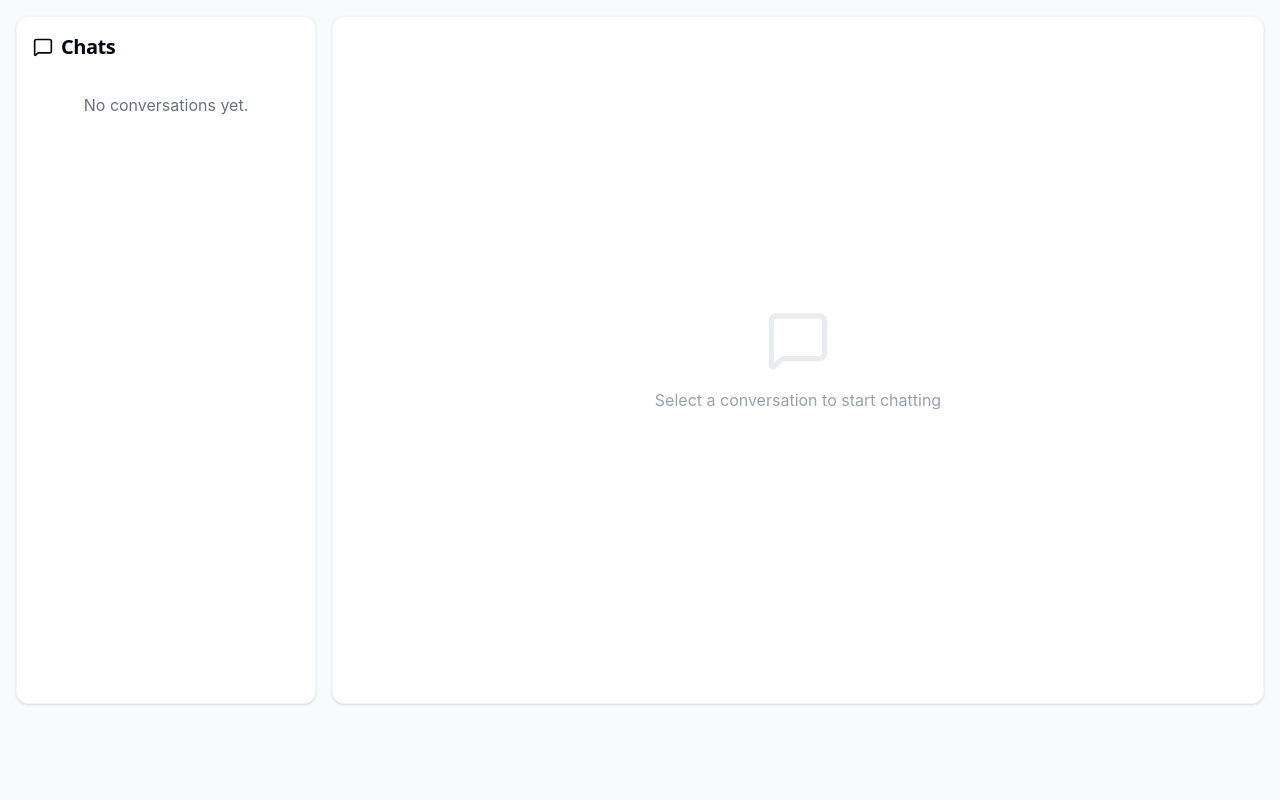
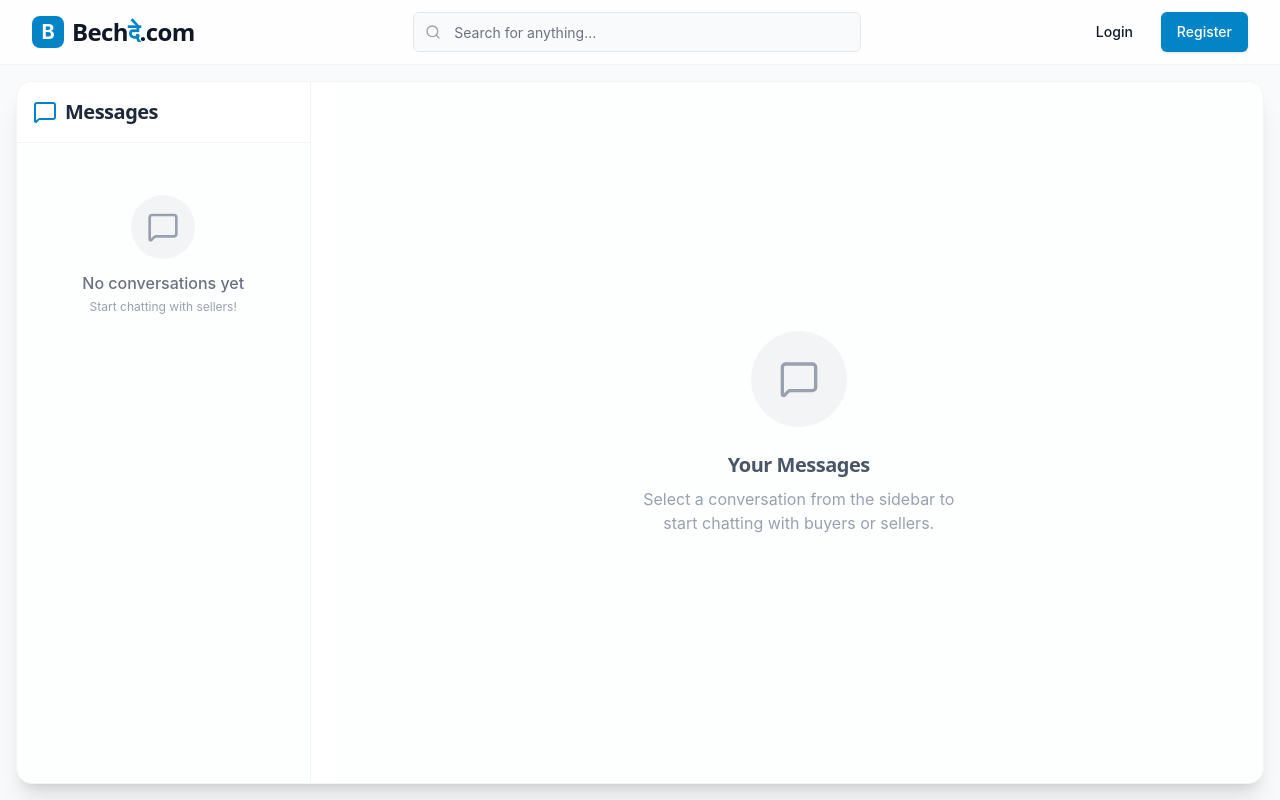
Before and after one commit to rsah94614/Second_Hand_Product_Seller_website, a React (Vite) app in the folder client/: page /chat in a window 1280 px wide. Built offline with nearby package versions, Linux system fonts and the light colour scheme.

Commit message:
Chat feature partially working

```diff
--- a/client/src/components/Footer.jsx
+++ b/client/src/components/Footer.jsx
@@ -10,7 +10,7 @@ const Footer = () => {
           {/* Brand */}
           <div>
             <div className="flex items-center space-x-2 mb-4">
-              <span className="text-2xl font-bold text-gray-800">Beachदे.com</span>
+              <span className="text-2xl font-bold text-gray-800">Bechदे.com</span>
             </div>
             <p className="text-gray-600 mb-4">
               Buy and sell anything with ease. Discover great deals nearby and turn your items into cash.
--- a/client/src/components/Header.jsx
+++ b/client/src/components/Header.jsx
@@ -30,12 +30,12 @@ const Header = () => {
       <div className="max-w-7xl mx-auto px-4 sm:px-6 lg:px-8">
         <div className="flex items-center justify-between h-16">
           {/* Logo */}
-          <Link to="/" className="flex-shrink-0 flex items-center gap-2 group">
+          <Link to="/" className="shrink-0 flex items-center gap-2 group">
             <div className="w-8 h-8 bg-primary-600 rounded-lg flex items-center justify-center text-white font-bold text-xl group-hover:bg-primary-700 transition-colors">
               B
             </div>
             <span className="text-2xl font-display font-bold text-gray-900 tracking-tight">
-              Beach<span className="text-primary-600">दे</span>.com
+              Bech<span className="text-primary-600">दे</span>.com
             </span>
           </Link>
 
@@ -67,7 +67,7 @@ const Header = () => {
 
                 <Link to="/create-product">
                   <Button
-                    className="gap-2 rounded-full bg-gradient-to-r from-primary-600 to-primary-500 hover:from-primary-700 hover:to-primary-600 text-white shadow-md hover:shadow-lg transition-all border-none"
+                    className="gap-2 rounded-full bg-linear-to-r from-primary-600 to-primary-500 hover:from-primary-700 hover:to-primary-600 text-white shadow-md hover:shadow-lg transition-all border-none"
                     size="sm"
                   >
                     <Plus className="w-4 h-4" />
--- a/client/src/components/ProductCard.jsx
+++ b/client/src/components/ProductCard.jsx
@@ -36,7 +36,7 @@ const ProductCard = ({ product }) => {
               SOLD
             </div>
           )}
-          <div className="absolute inset-0 bg-gradient-to-t from-black/10 to-transparent opacity-0 group-hover:opacity-100 transition-opacity duration-300"></div>
+          <div className="absolute inset-0 bg-linear-to-t from-black/10 to-transparent opacity-0 group-hover:opacity-100 transition-opacity duration-300"></div>
         </div>
 
         <div className="p-5">
--- a/client/src/pages/Chat.jsx
+++ b/client/src/pages/Chat.jsx
@@ -5,8 +5,10 @@ import { useLocation, useNavigate } from 'react-router-dom';
 import { Button } from '../components/ui/Button';
 import { Input } from '../components/ui/Input';
 import { Card } from '../components/ui/Card';
-import { Send, User, MessageSquare } from 'lucide-react';
+import { Send, User, MessageSquare, MoreVertical, Phone, MapPin } from 'lucide-react';
 import axios from 'axios';
+import Header from '../components/Header';
+import Footer from '../components/Footer';
 
 const ENDPOINT = 'http://localhost:5000';
 
@@ -26,7 +28,7 @@ function Chat() {
         if (user) {
             const newSocket = io(ENDPOINT);
             setSocket(newSocket);
-            newSocket.emit('join_room', user._id);
+            newSocket.emit('join_room', user.id);
 
             return () => newSocket.close();
         }
@@ -39,23 +41,28 @@ function Chat() {
                 const res = await axios.get('http://localhost:5000/api/chat/conversations/all', {
                     headers: { Authorization: `Bearer ${token}` }
                 });
+                console.log('Conversations fetched:', res.data);
                 setConversations(res.data);
             } catch (err) {
-                console.error(err);
+                console.error('Error fetching conversations:', err);
             }
         };
         if (token) fetchConversations();
-    }, [token]);
+    }, [token, messages]); // Refresh when messages change
 
     // Handle incoming messages
     useEffect(() => {
         if (socket) {
             socket.on('receive_message', (message) => {
-                if (currentChat && (message.sender === currentChat._id || message.sender === user._id)) {
-                    setMessages((prev) => [...prev, message]);
+                console.log('Received message:', message);
+                if (currentChat && (message.sender === currentChat._id || message.sender === user.id)) {
+                    setMessages((prev) => {
+                        // Check for duplicates
+                        const exists = prev.some(m => m._id === message._id);
+                        if (exists) return prev;
+                        return [...prev, message];
+                    });
                 }
-                // Refresh conversations to update last message/timestamp
-                // In a real app, you'd update the state locally to avoid a fetch
             });
         }
     }, [socket, currentChat, user]);
@@ -68,9 +75,10 @@ function Chat() {
                     const res = await axios.get(`http://localhost:5000/api/chat/${currentChat._id}`, {
                         headers: { Authorization: `Bearer ${token}` }
                     });
+                    console.log('Messages fetched:', res.data);
                     setMessages(res.data);
                 } catch (err) {
-                    console.error(err);
+                    console.error('Error fetching messages:', err);
                 }
             }
         };
@@ -85,12 +93,10 @@ function Chat() {
     // Check if navigated from ProductDetail with a seller
     useEffect(() => {
         if (location.state?.sellerId && location.state?.sellerName) {
-            // Check if conversation already exists
             const existing = conversations.find(c => c._id === location.state.sellerId);
             if (existing) {
                 setCurrentChat(existing);
             } else {
-                // Create temporary chat object
                 setCurrentChat({
                     _id: location.state.sellerId,
                     name: location.state.sellerName
@@ -99,79 +105,127 @@ function Chat() {
         }
     }, [location.state, conversations]);
 
-
     const sendMessage = async (e) => {
         e.preventDefault();
         if (!newMessage.trim() || !currentChat) return;
 
         const messageData = {
-            sender: user._id,
+            sender: user.id,
             receiver: currentChat._id,
             content: newMessage,
             timestamp: new Date(),
         };
 
-        // Emit to socket
+        console.log('Sending message:', messageData);
         socket.emit('send_message', messageData);
-
-        // Optimistically update UI
-        setMessages((prev) => [...prev, messageData]);
         setNewMessage('');
     };
 
     return (
-        <div className="container mx-auto p-4 h-[calc(100vh-80px)]">
-            <div className="grid grid-cols-1 md:grid-cols-4 gap-4 h-full">
+        <div className="flex flex-col h-screen bg-gray-50 overflow-hidden">
+            <div className="flex-none">
+                <Header />
+            </div>
+
+            <div className="flex-1 container mx-auto p-4 overflow-hidden min-h-0">
+                <div className="grid grid-cols-1 md:grid-cols-4 gap-6 h-full bg-white rounded-2xl shadow-xl overflow-hidden border border-gray-100">
+
                     {/* Sidebar */}
-                <Card className="md:col-span-1 p-4 overflow-y-auto">
-                    <h2 className="text-xl font-bold mb-4 flex items-center gap-2">
-                        <MessageSquare className="w-5 h-5" /> Chats
+                    <div className="md:col-span-1 border-r border-gray-100 flex flex-col h-full bg-gray-50/30 overflow-hidden">
+                        <div className="p-4 border-b border-gray-100 bg-white flex-none">
+                            <h2 className="text-xl font-bold text-gray-800 flex items-center gap-2">
+                                <MessageSquare className="w-6 h-6 text-primary-600" />
+                                Messages
                             </h2>
-                    <div className="space-y-2">
+                        </div>
+
+                        <div className="flex-1 overflow-y-auto p-3 space-y-2">
                             {conversations.map((conv) => (
                                 <div
                                     key={conv._id}
                                     onClick={() => setCurrentChat(conv)}
-                                className={`p-3 rounded-lg cursor-pointer flex items-center gap-3 hover:bg-gray-100 transition-colors ${currentChat?._id === conv._id ? 'bg-primary-50 border-primary-200 border' : ''
+                                    className={`p-3 rounded-xl cursor-pointer flex items-center gap-3 transition-all duration-200 group ${currentChat?._id === conv._id
+                                            ? 'bg-primary-50 shadow-sm border border-primary-100'
+                                            : 'hover:bg-white hover:shadow-sm border border-transparent'
                                         }`}
                                 >
-                                <div className="w-10 h-10 rounded-full bg-primary-100 flex items-center justify-center text-primary-600 font-bold">
-                                    {conv.name[0].toUpperCase()}
+                                    <div className={`w-12 h-12 rounded-full flex items-center justify-center text-lg font-bold shadow-sm transition-colors ${currentChat?._id === conv._id
+                                            ? 'bg-primary-600 text-white'
+                                            : 'bg-white text-primary-600 border border-primary-100 group-hover:border-primary-200'
+                                        }`}>
+                                        {conv.name ? conv.name[0].toUpperCase() : '?'}
                                     </div>
-                                <div className="overflow-hidden">
-                                    <p className="font-semibold truncate">{conv.name}</p>
-                                    <p className="text-xs text-gray-500 truncate">{conv.lastMessage}</p>
+                                    <div className="overflow-hidden flex-1">
+                                        <div className="flex justify-between items-center">
+                                            <p className={`font-semibold truncate ${currentChat?._id === conv._id ? 'text-primary-900' : 'text-gray-700'}`}>
+                                                {conv.name}
+                                            </p>
+                                            {conv.timestamp && (
+                                                <span className="text-[10px] text-gray-400">
+                                                    {new Date(conv.timestamp).toLocaleTimeString([], { hour: '2-digit', minute: '2-digit' })}
+                                                </span>
+                                            )}
+                                        </div>
+                                        <p className="text-xs text-gray-500 truncate">
+                                            {conv.lastMessage || 'Click to start chatting'}
+                                        </p>
                                     </div>
                                 </div>
                             ))}
                             {conversations.length === 0 && (
-                            <p className="text-gray-500 text-center py-4">No conversations yet.</p>
+                                <div className="text-center py-10 px-4">
+                                    <div className="w-16 h-16 bg-gray-100 rounded-full flex items-center justify-center mx-auto mb-3 text-gray-400">
+                                        <MessageSquare className="w-8 h-8" />
+                                    </div>
+                                    <p className="text-gray-500 font-medium">No conversations yet</p>
+                                    <p className="text-xs text-gray-400 mt-1">Start chatting with sellers!</p>
+                                </div>
                             )}
                         </div>
-                </Card>
+                    </div>
 
                     {/* Chat Area */}
-                <Card className="md:col-span-3 flex flex-col h-full">
+                    <div className="md:col-span-3 flex flex-col h-full bg-white min-h-0 overflow-hidden">
                         {currentChat ? (
                             <>
-                            <div className="p-4 border-b flex items-center gap-3 bg-gray-50 rounded-t-lg">
-                                <div className="w-10 h-10 rounded-full bg-primary-600 text-white flex items-center justify-center font-bold">
-                                    {currentChat.name[0].toUpperCase()}
+                                {/* Chat Header */}
+                                <div className="p-4 border-b border-gray-100 flex items-center justify-between bg-white shadow-sm z-10 flex-none">
+                                    <div className="flex items-center gap-3">
+                                        <div className="w-10 h-10 rounded-full bg-gradient-to-br from-primary-500 to-primary-600 text-white flex items-center justify-center font-bold shadow-md">
+                                            {currentChat.name ? currentChat.name[0].toUpperCase() : '?'}
                                         </div>
-                                <h3 className="font-bold text-lg">{currentChat.name}</h3>
+                                        <div>
+                                            <h3 className="font-bold text-gray-800">{currentChat.name}</h3>
+                                            <div className="flex items-center gap-1 text-xs text-green-500">
+                                                <span className="w-2 h-2 bg-green-500 rounded-full animate-pulse"></span>
+                                                Online
+                                            </div>
+                                        </div>
+                                    </div>
+                                    <div className="flex gap-2 text-gray-400">
+                                        <Button variant="ghost" size="icon" className="hover:text-primary-600 hover:bg-primary-50">
+                                            <Phone className="w-5 h-5" />
+                                        </Button>
+                                        <Button variant="ghost" size="icon" className="hover:text-primary-600 hover:bg-primary-50">
+                                            <MoreVertical className="w-5 h-5" />
+                                        </Button>
+                                    </div>
                                 </div>
 
-                            <div className="flex-1 overflow-y-auto p-4 space-y-4 bg-gray-50/50">
+                                {/* Messages Area */}
+                                <div className="flex-1 overflow-y-auto p-6 space-y-6 bg-gray-50/50 scroll-smooth">
                                     {messages.map((msg, idx) => {
-                                    const isMe = msg.sender === user._id;
+                                        const isMe = msg.sender === user.id;
                                         return (
-                                        <div key={idx} className={`flex ${isMe ? 'justify-end' : 'justify-start'}`}>
-                                            <div className={`max-w-[70%] p-3 rounded-2xl ${isMe
+                                            <div key={msg._id || idx} className={`flex ${isMe ? 'justify-end' : 'justify-start'} group`}>
+                                                <div className={`max-w-[75%] flex flex-col ${isMe ? 'items-end' : 'items-start'}`}>
+                                                    <div className={`px-5 py-3 rounded-2xl shadow-sm text-sm leading-relaxed relative ${isMe
                                                             ? 'bg-primary-600 text-white rounded-br-none'
-                                                    : 'bg-white border border-gray-200 rounded-bl-none'
+                                                            : 'bg-white text-gray-700 border border-gray-100 rounded-bl-none'
                                                         }`}>
-                                                <p>{msg.content}</p>
-                                                <span className={`text-[10px] block mt-1 ${isMe ? 'text-primary-100' : 'text-gray-400'}`}>
+                                                        {msg.content}
+                                                    </div>
+                                                    <span className="text-[10px] text-gray-400 mt-1 px-1">
                                                         {new Date(msg.timestamp).toLocaleTimeString([], { hour: '2-digit', minute: '2-digit' })}
                                                     </span>
                                                 </div>
@@ -181,25 +235,37 @@ function Chat() {
                                     <div ref={scrollRef} />
                                 </div>
 
-                            <form onSubmit={sendMessage} className="p-4 border-t flex gap-2">
+                                {/* Input Area */}
+                                <div className="p-4 bg-white border-t border-gray-100 flex-none">
+                                    <form onSubmit={sendMessage} className="flex gap-3 items-center max-w-4xl mx-auto">
                                         <Input
                                             value={newMessage}
                                             onChange={(e) => setNewMessage(e.target.value)}
-                                    placeholder="Type a message..."
-                                    className="flex-1"
+                                            placeholder="Type your message..."
+                                            className="flex-1 bg-gray-50 border-gray-200 focus:bg-white transition-all rounded-full px-6 py-6 shadow-inner"
                                         />
-                                <Button type="submit" size="icon">
+                                        <Button
+                                            type="submit"
+                                            size="lg"
+                                            className="rounded-full w-12 h-12 p-0 flex items-center justify-center shadow-lg hover:shadow-xl hover:scale-105 transition-all bg-primary-600 hover:bg-primary-700"
+                                            disabled={!newMessage.trim()}
+                                        >
                                             <Send className="w-5 h-5" />
                                         </Button>
                                     </form>
+                                </div>
                             </>
                         ) : (
-                        <div className="flex-1 flex flex-col items-center justify-center text-gray-400">
-                            <MessageSquare className="w-16 h-16 mb-4 opacity-20" />
-                            <p>Select a conversation to start chatting</p>
+                            <div className="flex-1 flex flex-col items-center justify-center text-gray-300 bg-gray-50/30">
+                                <div className="w-24 h-24 bg-gray-100 rounded-full flex items-center justify-center mb-6 animate-bounce-slow">
+                                    <MessageSquare className="w-10 h-10 text-gray-400" />
+                                </div>
+                                <h3 className="text-xl font-bold text-gray-600 mb-2">Your Messages</h3>
+                                <p className="text-gray-400 max-w-xs text-center">Select a conversation from the sidebar to start chatting with buyers or sellers.</p>
                             </div>
                         )}
-                </Card>
+                    </div>
+                </div>
             </div>
         </div>
     );
--- a/client/src/pages/Order.jsx
+++ b/client/src/pages/Order.jsx
@@ -14,6 +14,8 @@ import {
 } from 'lucide-react';
 import { useAuth } from '../context/AuthContext';
 import { Input } from '../components/ui/Input';
+import Footer from '../components/Footer';
+import Header from '../components/Header';
 
 const PlaceOrder = () => {
   const { id } = useParams();
@@ -168,6 +170,8 @@ const PlaceOrder = () => {
   }
 
   return (
+    <div>
+      <Header />
       <div className="min-h-screen bg-gray-50 py-12">
         <div className="max-w-7xl mx-auto px-4 sm:px-6 lg:px-8">
           <button
@@ -415,6 +419,8 @@ const PlaceOrder = () => {
           </div>
         </div>
       </div>
+      <Footer />
+    </div>
   );
 };
 
```
Also changed, not shown: client/src/pages/Cart.jsx (+10 -4 lines), client/src/pages/OrderHistory.jsx (+7 -1 lines), 1 other file (tests, documents, lock files or other folders). Lines whose indentation alone changed are shown as unchanged.
